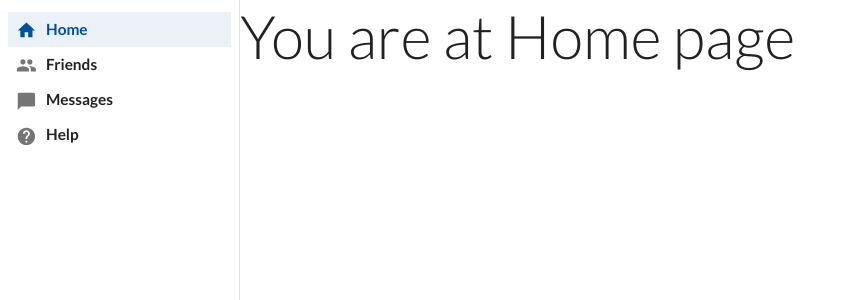
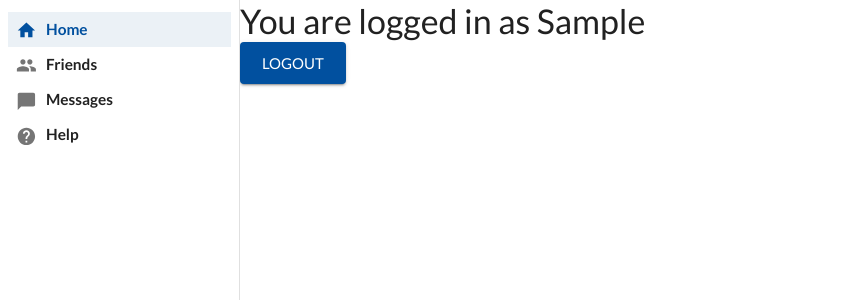
Before and after one commit to tphume/converse-fe, a React (Create React App) app: page / in a window 1280 px wide. Both pictures are taken after typing "Sample", "Sample123" into the empty fields and a click on the button "LOGIN". Shown: the top 300 px of the page, without its empty margins (0-848 px from the left). Built offline with nearby package versions, Linux system fonts and the light colour scheme.

Commit message:
Added logout button to Home page

```diff
--- a/src/App.tsx
+++ b/src/App.tsx
@@ -17,7 +17,7 @@ const useStyles = makeStyles((theme: Theme) => {
   return createStyles({
     container: {
       display: "flex",
-      [theme.breakpoints.down("sm")]: {
+      [theme.breakpoints.down("xs")]: {
         flexDirection: "column",
       },
     },
--- a/src/pages/Home.tsx
+++ b/src/pages/Home.tsx
@@ -1,10 +1,26 @@
 import React from "react";
+import { useDispatch, useSelector } from "react-redux";
+import { RootState } from "../rootReducer";
+import { logout } from "../features/user/user";
+
 import Typography from "@material-ui/core/Typography";
+import Button from "@material-ui/core/Button";
 
 export default function Home() {
+  const dispatch = useDispatch();
+  const { username } = useSelector((state: RootState) => state.user);
+
   return (
     <section>
-      <Typography variant="h2">You are at Home page</Typography>
+      <Typography variant="h4">You are logged in as {username}</Typography>
+      <Button
+        variant="contained"
+        color="primary"
+        size="large"
+        onClick={() => dispatch(logout())}
+      >
+        Logout
+      </Button>
     </section>
   );
 }
```
